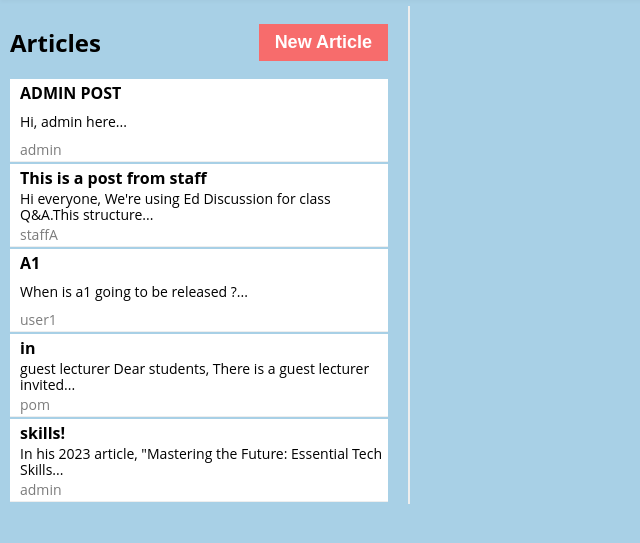
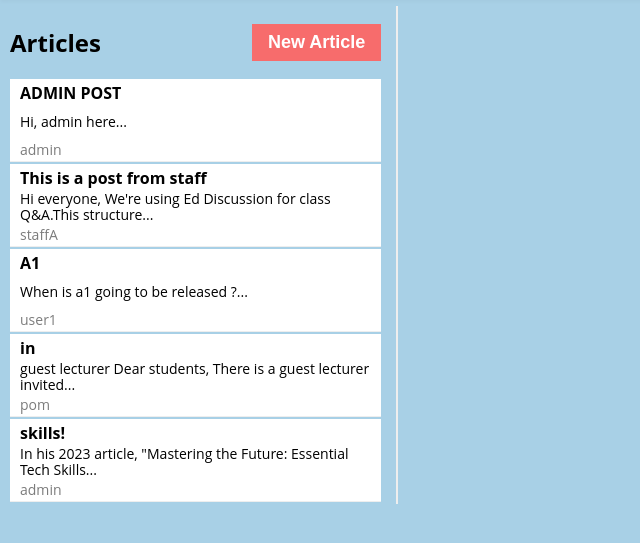
Before and after one commit to SheXinLim/MessagingApp-Usability, a Flask app: page /knowledge-repository in a window 1280 px wide. Shown: the part 64-607 px from the top of the page, without its empty margins (0-640 px from the left). Run offline with Flask 3, Linux system fonts and the light colour scheme; a user stored in the database is signed in; parts of the project's set-up code (start-up, migrations or seed data) failed here and were passed over.

Commit message:
padding and alignment for knowledge repository

```diff
--- a/app.py
+++ b/app.py
@@ -214,7 +214,7 @@ def decline_friend_request_route(request_id):
 def logout():
     session.clear()  # Clear all data from the session
     flash('You have been logged out.')
-    return redirect(url_for('login'))  # Redirect to the login page or home page
+    return redirect(url_for('index'))  # Redirect to the login page or home page
 
 @app.route('/api/friend-requests')
 def api_friend_requests():
--- a/templates/knowledge_repository.jinja
+++ b/templates/knowledge_repository.jinja
@@ -55,7 +55,7 @@
         overflow: auto;
         width: 30%;
         border-right: 2px solid #eee;
-        padding-right: 20px;
+        padding-right: 15px;
     }
 
     .sidebar-header {
@@ -106,8 +106,9 @@
         background-color: #f9f9f9;
     }
     .main-content {
-        width: 65%;
-        padding-left: 20px;
+        width: 68%;
+        padding-left: 15px;
+         padding-right: 15px;
     }
     .comments {
         margin-top: 10px;
```
Also changed, not shown: database/main.db.
